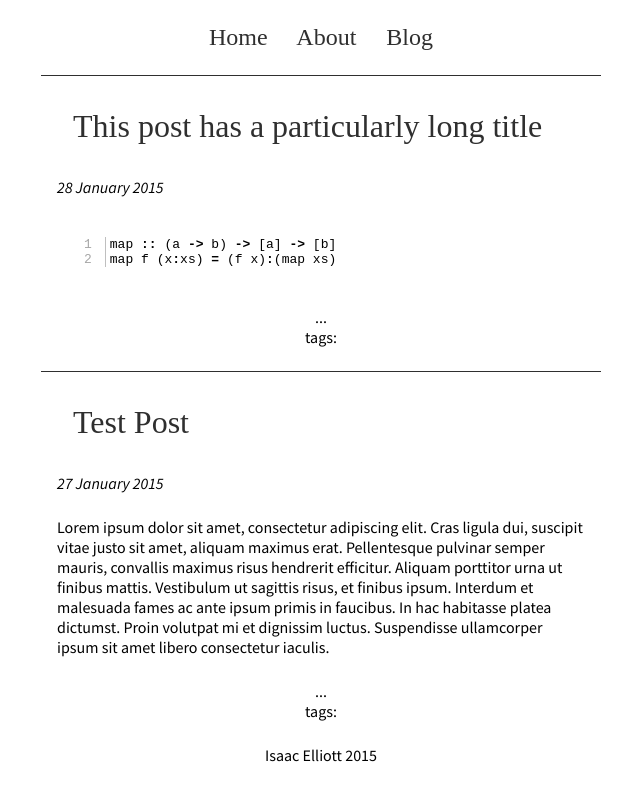
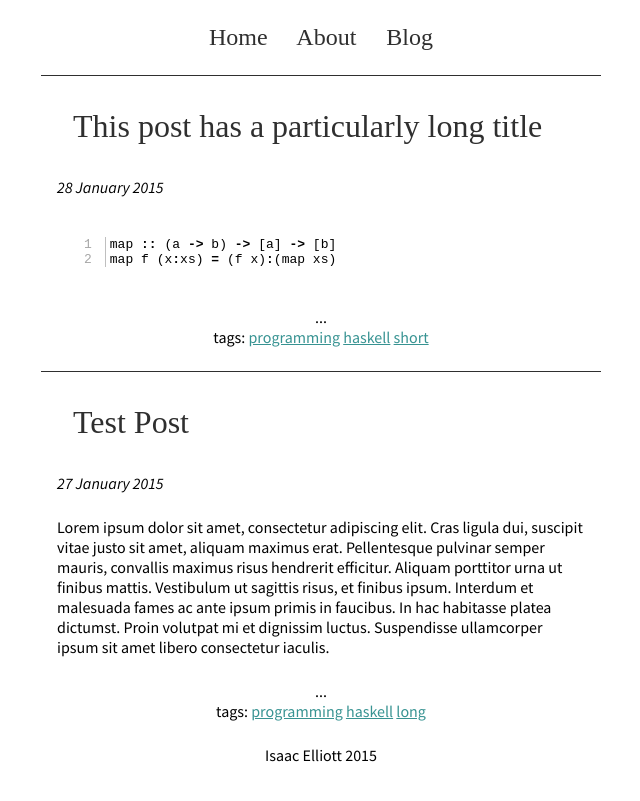
Before and after one commit to LightAndLight/lightandlight.github.io, a Jekyll site: the page built from index.html, in a window 1280 px wide. Shown: the top 801 px of the page, without its empty margins (319-959 px from the left). Built offline with Jekyll 4.4.1, drawn with Linux system fonts in a browser that asks for light colours; some web fonts are replaced.

Commit message:
Added sample tags

```diff
--- a/_posts/2015-01-27-test-post.md
+++ b/_posts/2015-01-27-test-post.md
@@ -1,6 +1,7 @@
 ---
+layout: post
 title: Test Post
-layout: post
+tags: [programming,haskell,long]
 ---
 Lorem ipsum dolor sit amet, consectetur adipiscing elit. Cras ligula dui, suscipit vitae justo sit amet, aliquam maximus erat. Pellentesque pulvinar semper mauris, convallis maximus risus hendrerit efficitur. Aliquam porttitor urna ut finibus mattis. Vestibulum ut sagittis risus, et finibus ipsum. Interdum et malesuada fames ac ante ipsum primis in faucibus. In hac habitasse platea dictumst. Proin volutpat mi et dignissim luctus. Suspendisse ullamcorper ipsum sit amet libero consectetur iaculis.
 
--- a/_posts/2015-01-28-this-post-has-a-particularly-long-title.md
+++ b/_posts/2015-01-28-this-post-has-a-particularly-long-title.md
@@ -1,6 +1,7 @@
 ---
+layout: post
 title: This post has a particularly long title
-layout: post
+tags: [programming,haskell, short]
 ---
 
 {% highlight haskell linenos %}
```
